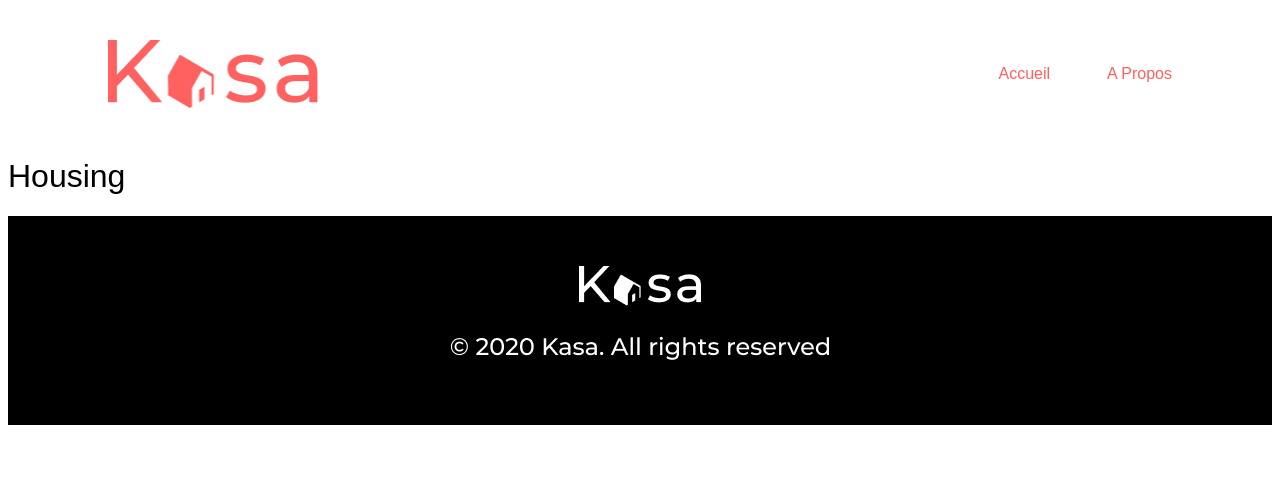
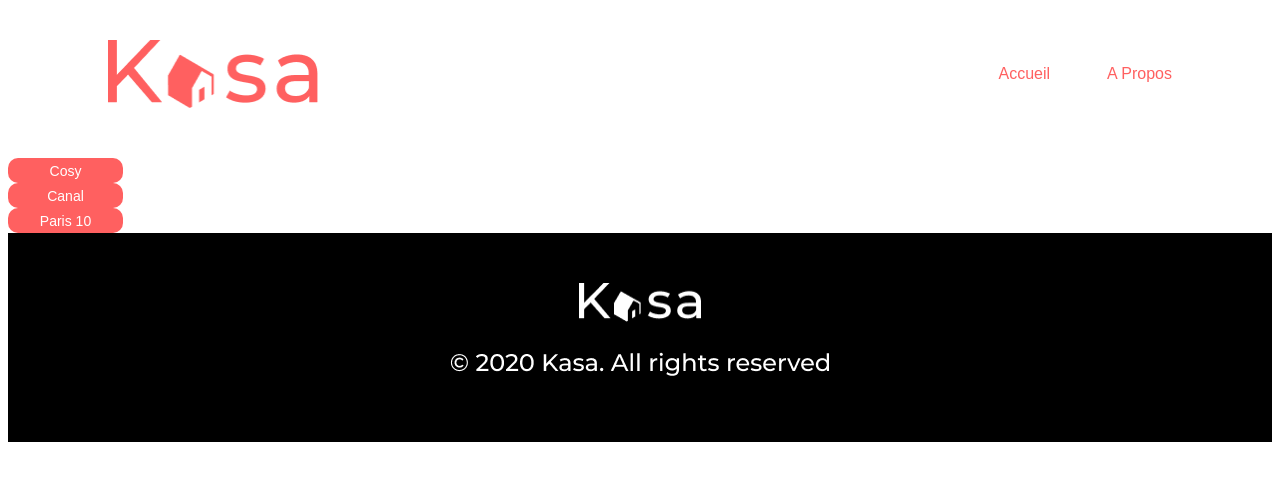
Before and after one commit to zoulikha-dev/kasa-app, a React (Create React App) app: page /logements/1 in a window 1280 px wide. Shown: the top 480 px of the page. Built offline with nearby package versions, Linux system fonts and the light colour scheme.

Commit message:
add components tag

```diff
--- a/src/pages/Housing/Housing.jsx
+++ b/src/pages/Housing/Housing.jsx
@@ -1,9 +1,13 @@
 import React from "react";
+import Tag from "../../components/Tag/Tag";
+import "./Housing.css";
 
 const Logements = () => {
   return (
-    <div>
-      <h1>Housing</h1>
+    <div className="container-tag">
+      <Tag text="Cosy" />
+      <Tag text="Canal" />
+      <Tag text="Paris 10" />
     </div>
   );
 };
```
